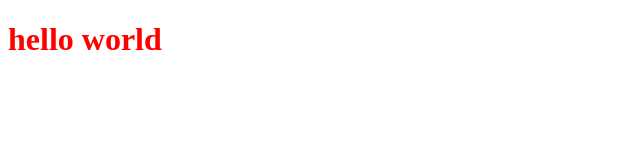
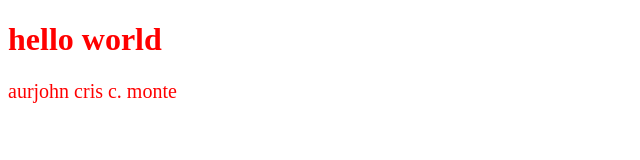
Before and after one commit to KingAurjohn/hello-world, a plain HTML site: page index.html in a window 1280 px wide. Shown: the whole page, without its empty margins (0-640 px from the left). Drawn offline with Linux system fonts and the light colour scheme.

Commit message:
second commit

```diff
--- a/index.css
+++ b/index.css
@@ -1,3 +1,7 @@
 h1 {
     color: red;
 }
+.name {
+    color: red;
+    font-size: 20px;
+}
--- a/index.html
+++ b/index.html
@@ -8,5 +8,13 @@
 </head>
 <body>
     <h1>hello world</h1>
+    <label class="name">
+        aurjohn cris c. monte
+    </label>
 </body>
+<script>
+    function greeting(){
+        console.log('hello world');
+    }
+</script>
 </html>
```
